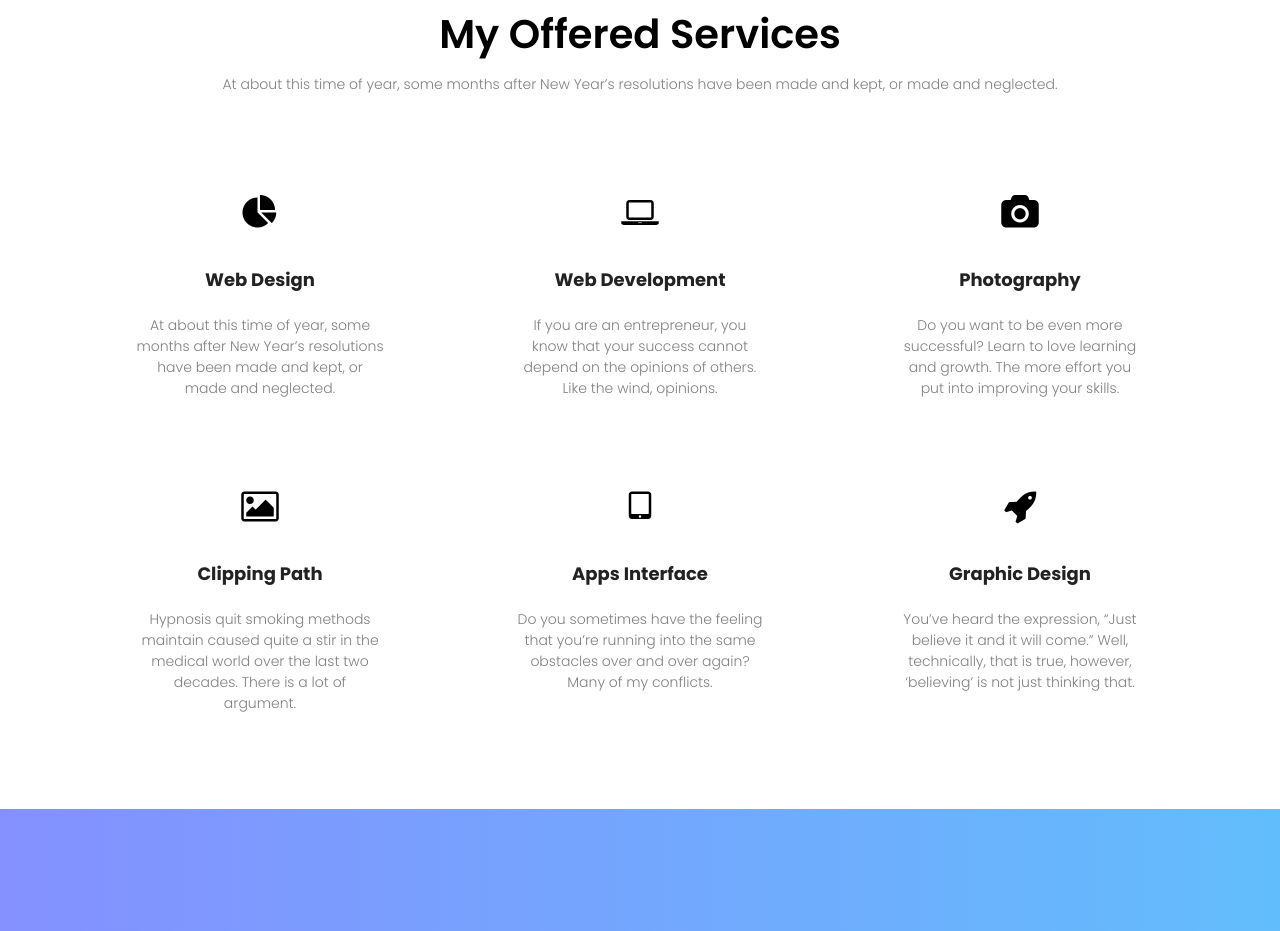
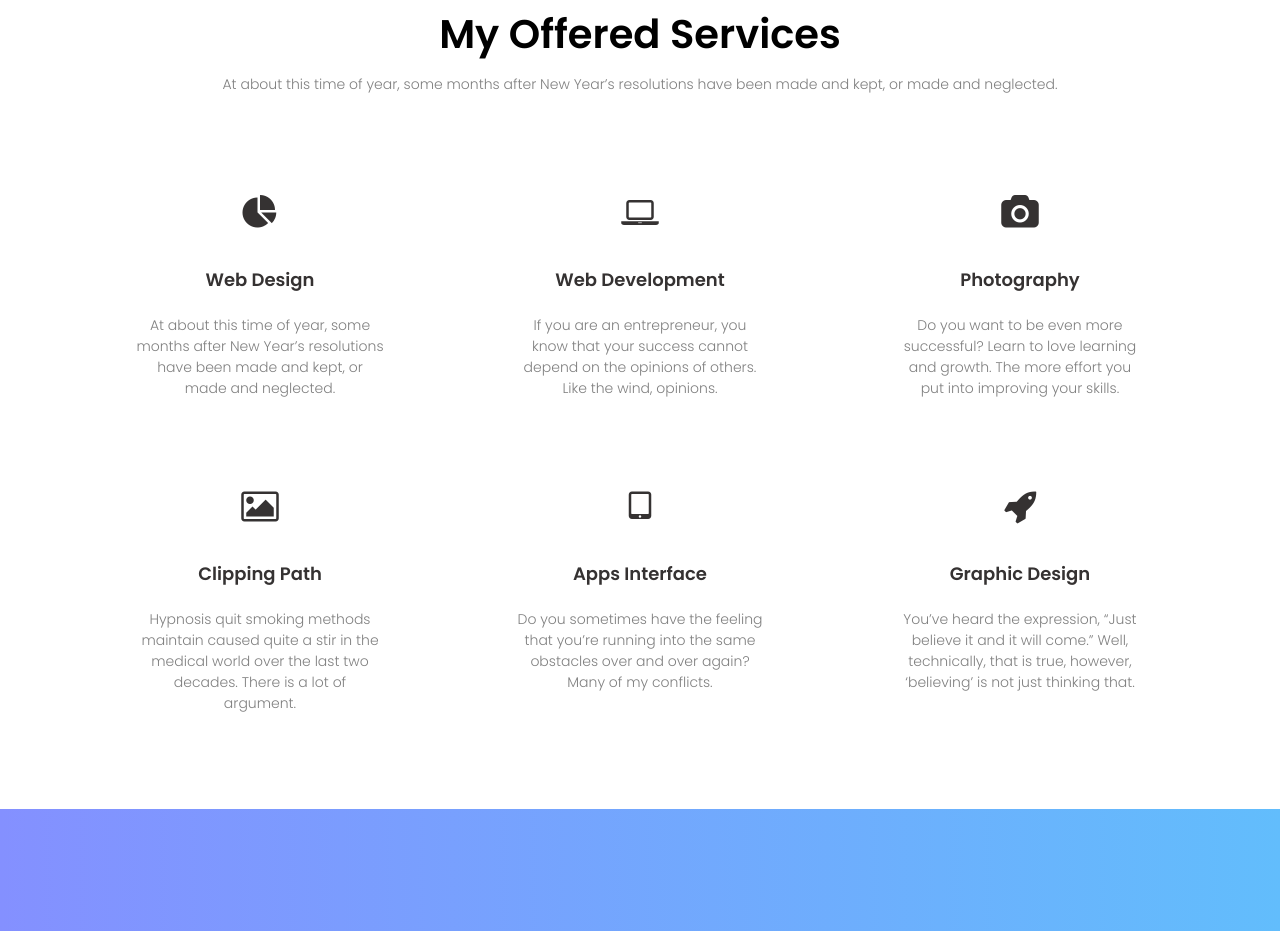
Before and after one commit to front-end-by-rimantas/25-grupe-portfolio-personal, a website with bundled scripts: page index.html in a window 1280 px wide. Shown: the part 1440-2371 px from the top of the page. Built offline with nearby package versions, Linux system fonts and the light colour scheme.

Commit message:
CSS update

```diff
--- a/css/components/offered-services.css
+++ b/css/components/offered-services.css
@@ -11,13 +11,11 @@
 .titleservices {
     display: flex;
     justify-content:center;
-    font-size: 36px;
     text-transform: capitalize;
-    line-height: 40px;
     margin-bottom: 20px;
     font-family: 'Poppins', sans-serif;
     font-weight: 600;
-}
+  }
 
 .fa {
     display: flex;
@@ -25,12 +23,8 @@
     font-size: 35px;
     padding-top: 60px;
     padding-bottom: 20px;
+    color: rgb(53, 50, 50);
  }
-
-/* .fa:hover {
-    color:#8490ff;
-    transition: 300ms linear;
-} */
 
 .offservices {
     display: flex;
@@ -41,12 +35,12 @@
     padding-top: 10px;
     padding-bottom: 15px;
     font-family: 'Poppins', sans-serif;
-    color: #222;
+    color: rgb(53, 50, 50);
 }
 
 .h1offsersize {
     font-size: 18px;
-    font-weight: 600px;
+    font-weight: 600;
 }
 
 .pservices {
```
